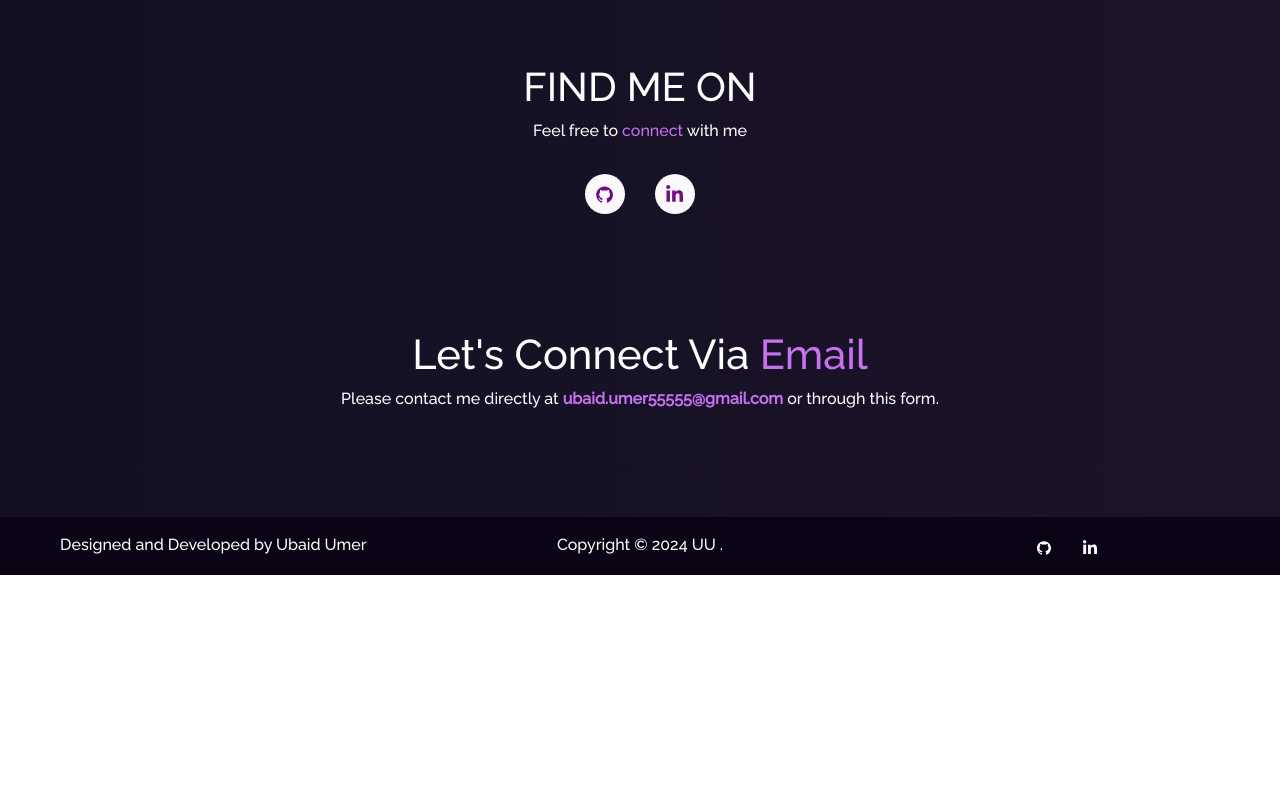
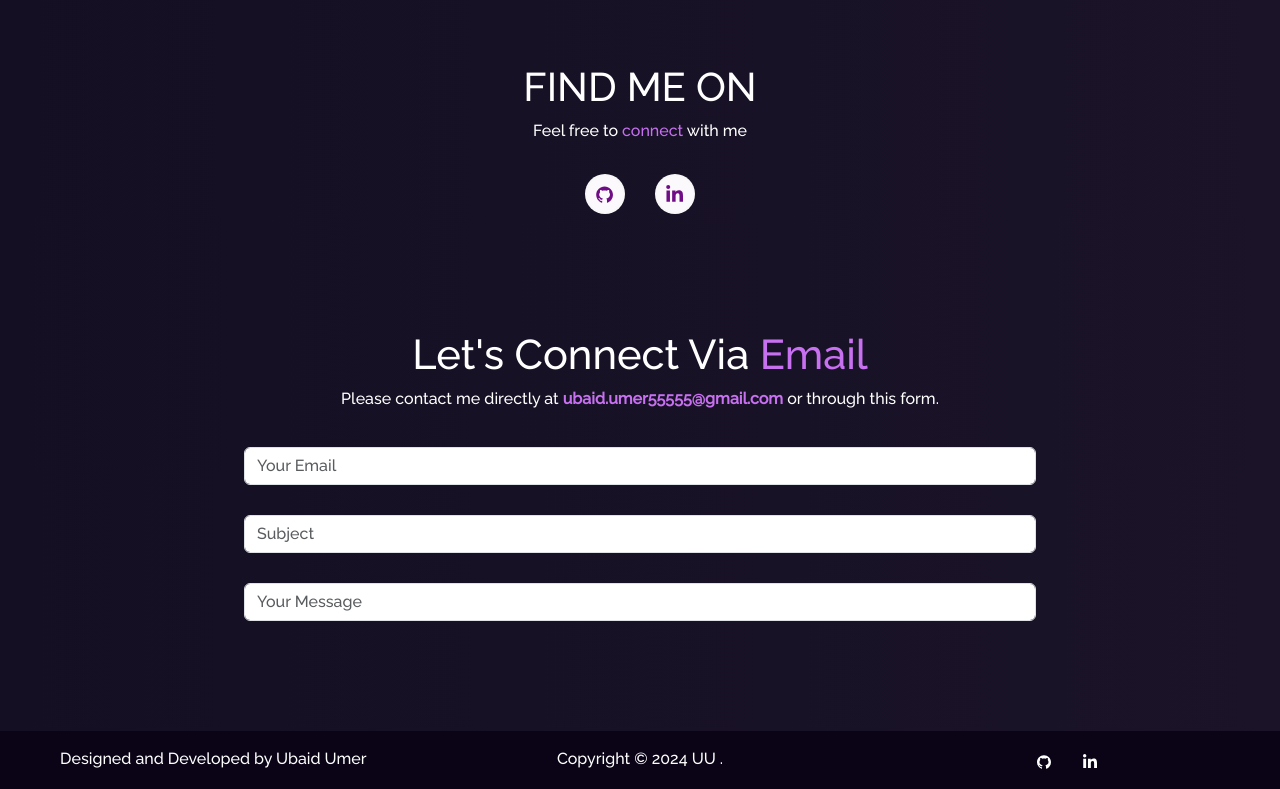
Before and after one commit to usamaimran10/My-Portfolio, a React (Create React App) app: page / in a window 1280 px wide. Shown: the part 1308-2097 px from the top of the page. Before the commit the page ends 1883 px from the top, so only its background shows below. Built offline with nearby package versions, Linux system fonts and the light colour scheme.

Commit message:
basic form fields ui

```diff
--- a/src/Pages/Home/ContactMe.jsx
+++ b/src/Pages/Home/ContactMe.jsx
@@ -1,4 +1,4 @@
-import { Col, Container, Row } from "react-bootstrap";
+import { Col, Container, Row, Form } from "react-bootstrap";
 
 function ContactMe() {
   return (
@@ -22,6 +22,11 @@ function ContactMe() {
               </a>{" "}
               or through this form.
             </p>
+            <Container className='contact-me-form'>
+              <Form.Control placeholder='Your Email' />
+              <Form.Control placeholder='Subject' />
+              <Form.Control placeholder='Your Message' />
+            </Container>
           </Col>
         </Row>
       </Container>
--- a/src/style.css
+++ b/src/style.css
@@ -411,6 +411,16 @@ button:focus {
   text-align: center;
 }
 
+.contact-me-form {
+  display: flex;
+  flex-direction: column;
+  gap: 30px;
+  padding-top: 20px !important;
+  padding-bottom: 20px !important;
+  padding-left: 150px !important;
+  padding-right: 150px !important;
+}
+
 /* --------- */
 /* Footer */
 /* --------- */
```
